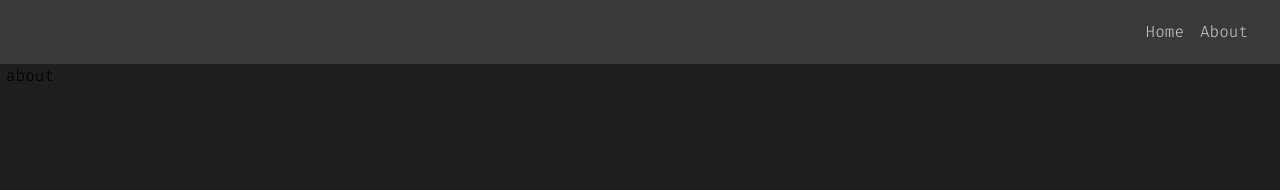
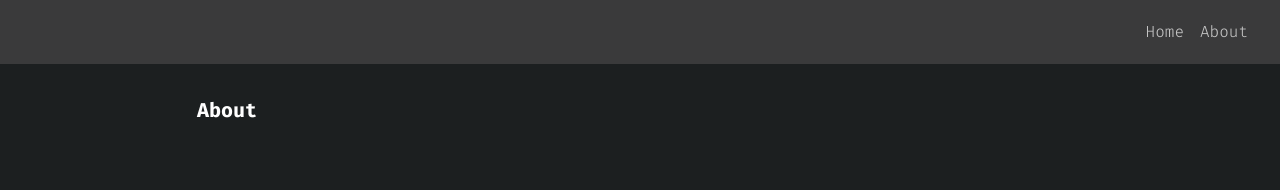
Before and after one commit to TiagoRodrigues1/about-me, a React (Create React App) app: page /about in a window 1280 px wide. Shown: the top 190 px of the page. Built offline with nearby package versions, Linux system fonts and the light colour scheme.

Commit message:
FEAT: change underline color of anchors and start about page

```diff
--- a/src/App.tsx
+++ b/src/App.tsx
@@ -9,18 +9,21 @@ import { Route, Routes } from "react-router-dom";
 function App() {
   return (
     <section>
-      <NavBar/>
-      <Routes>
-        <Route path="/" element={<Home title ="Home | Tiago Rodrigues"/>} />
-        <Route path="/about" element={<About title ="About | Tiago Rodrigues" />} />
-        <Route path ="*" element={<NotFound />} />
-      </Routes>
       <head>
         <style>
           @import
           url('https://fonts.googleapis.com/css2?family=Fira+Code:wght@300;700&display=swap');
         </style>
       </head>
+      <NavBar />
+      <Routes>
+        <Route path="/" element={<Home title="Home | Tiago Rodrigues" />} />
+        <Route
+          path="/about"
+          element={<About title="About | Tiago Rodrigues" />}
+        />
+        <Route path="*" element={<NotFound />} />
+      </Routes>
     </section>
   );
 }
--- a/src/components/About.tsx
+++ b/src/components/About.tsx
@@ -9,8 +9,12 @@ function About(props: any) {
   });
 
   return (
-    <div>
-      <p>about</p>
+    <div className="flex items-center justify-center max-w-md">
+      <div className="">
+        <div className="md:mt-8">
+          <h1 className="text-white text-xl font-semibold mb-4">About</h1>
+        </div>
+      </div>
     </div>
   );
 }
--- a/src/components/NavBar.tsx
+++ b/src/components/NavBar.tsx
@@ -37,7 +37,7 @@ export default function NavBar() {
                       <Link
                         key={item.name}
                         to={item.href}
-                        className= "text-lightgray hover:underline">
+                        className= "text-lightgray hover:underline hover:t">
                         {item.name}
                       </Link>
                     ))}
--- a/src/index.css
+++ b/src/index.css
@@ -24,3 +24,8 @@ p {
 h1 {
   margin-left: 6px
 }
+
+a {
+  text-decoration-color: #39bcf8;
+  text-decoration-thickness: 0.1rem;
+}
```
